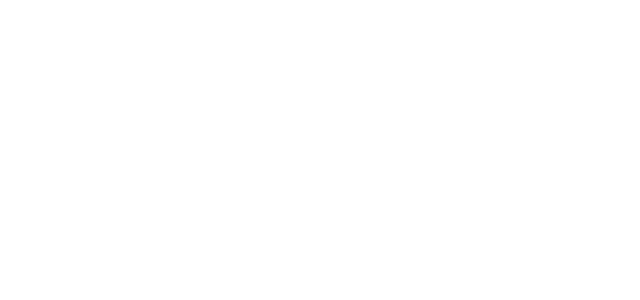
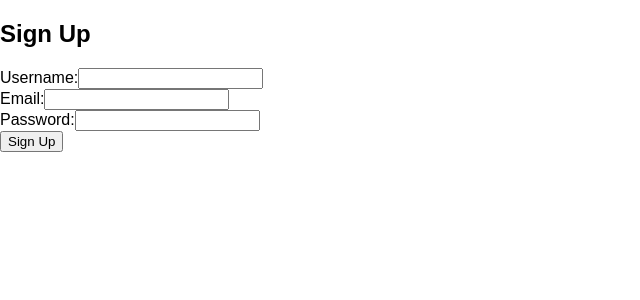
Before and after one commit to HanZ-Solo/-project-assignment-4-group-28, a React (Create React App) app: page /signup in a window 1280 px wide. Before the commit this address had no page. Shown: the top 300 px of the page, without its empty margins (0-640 px from the left). Built offline with nearby package versions, Linux system fonts and the light colour scheme.

Commit message:
add user login & signup features
Co-authored-by: Jason Huang <hhuan335@uwo.ca>

```diff
--- a/package.json
+++ b/package.json
@@ -7,8 +7,10 @@
     "@testing-library/react": "^13.4.0",
     "@testing-library/user-event": "^13.5.0",
     "axios": "^1.7.9",
+    "bcrypt": "^5.1.1",
     "cors": "^2.8.5",
     "express": "^4.21.1",
+    "jsonwebtoken": "^9.0.2",
     "mongoose": "^8.8.3",
     "react": "^18.3.1",
     "react-dom": "^18.3.1",
--- a/src/App.js
+++ b/src/App.js
@@ -4,6 +4,8 @@
 import ProductDetail from './pages/Detail';
 import ShoppingCart from './pages/Cart';
 import Pay from './pages/Pay';
+import SignUp from './pages/SignUp';
+
 
 const App = () => {
   return (
--- a/src/index.js
+++ b/src/index.js
@@ -6,6 +6,8 @@
 import Cart from './pages/Cart';
 import Detail from './pages/Detail';
 import Pay from './pages/Pay';
+import SignUp from './pages/SignUp';
+
 const App = () => {
   return (
     <Router>
@@ -15,6 +17,7 @@
         <Route path="/cart" element={<Cart />} />
         <Route path="/product/:id" element={<Detail />} />
         <Route path="/Pay" element={<Pay />} />
+        <Route path="/signup" element={<SignUp/>} />
         {/* <Route path="/product/:id" component={Detail} />
         <Route path="/aa" element={<div>默认页面或重定向逻辑</div>} /> */}
       </Routes>
--- a/src/pages/HomeList.js
+++ b/src/pages/HomeList.js
@@ -81,7 +81,8 @@
           <div className="menus">
             <ul>
               <li><Link to="/">Home</Link></li>
-              <li><Link to="/login">Sign in</Link></li>
+              <li><Link to="/login">Sign In</Link></li>
+              <li><Link to="/signup">Sign Up</Link></li>
               <li><Link to="/cart">Cart</Link></li>
             </ul>
           </div>
--- a/src/pages/Login.js
+++ b/src/pages/Login.js
@@ -1,31 +1,70 @@
 // src/Login.js
-import React from 'react';
+import React, { useState } from 'react';
+import axios from 'axios';
+import { useNavigate } from 'react-router-dom';
 import '../components/css/style.css';
 
 const Login = () => {
-  const handleSubmit = (event) => {
+  const [username, setUsername] = useState('');
+  const [password, setPassword] = useState('');
+  const [error, setError] = useState('');
+  const navigate = useNavigate();
+
+  const handleSubmit = async (event) => {
     event.preventDefault();
+    setError(''); // Clear previous errors
 
-    console.log('Form submitted');
+    try {
+      // Send a POST request to the login endpoint
+      const response = await axios.post('http://localhost:5000/api/users/login', { username, password });
+
+      if (response.data) {
+        // Save the user data or token in localStorage or context for later use
+        localStorage.setItem('user', JSON.stringify(response.data));
+
+        // Redirect to homepage
+        navigate('/');
+      }
+    } catch (error) {
+      // Handle errors (e.g., incorrect username/password)
+      if (error.response && error.response.status === 401) {
+        setError('Incorrect username or password.');
+      } else {
+        setError('An error occurred. Please try again.');
+      }
+    }
   };
 
   return (
-
     <div className="login-container">
       <form onSubmit={handleSubmit} className="login-form">
         <h2>Login</h2>
+        {error && <p className="error-message">{error}</p>}
         <div className="form-group">
           <label htmlFor="username">Username:</label>
-          <input type="text" id="username" name="username" required />
+          <input
+            type="text"
+            id="username"
+            name="username"
+            value={username}
+            onChange={(e) => setUsername(e.target.value)}
+            required
+          />
         </div>
         <div className="form-group">
           <label htmlFor="password">Password:</label>
-          <input type="password" id="password" name="password" required />
+          <input
+            type="password"
+            id="password"
+            name="password"
+            value={password}
+            onChange={(e) => setPassword(e.target.value)}
+            required
+          />
         </div>
         <button type="submit">Login</button>
       </form>
     </div>
-
   );
 };
 
--- /dev/null
+++ b/src/pages/SignUp.js
@@ -0,0 +1,94 @@
+import React, { useState } from 'react';
+import axios from 'axios';
+import { useNavigate } from 'react-router-dom';
+import '../components/css/style.css';
+
+const SignUp = () => {
+  const [formData, setFormData] = useState({ username: '', password: '', email: '' });
+  const [error, setError] = useState('');
+  const [success, setSuccess] = useState('');
+  const navigate = useNavigate();
+
+  const handleInputChange = (e) => {
+    const { name, value } = e.target;
+    setFormData({ ...formData, [name]: value });
+  };
+
+  const handleFormSubmit = async (e) => {
+    e.preventDefault();
+    setError('');
+    setSuccess('');
+
+    // Validate input fields
+    if (!formData.username || !formData.password || !formData.email) {
+      setError('All fields are required.');
+      return;
+    }
+
+    try {
+      // Check if username already exists
+      const checkResponse = await axios.get(`http://localhost:5000/api/users/exists/${formData.username}`);
+      if (checkResponse.data.exists) {
+        setError('Username already exists. Please choose a different one.');
+        return;
+      }
+
+      // Sign up the user
+      await axios.post('http://localhost:5000/api/users/signup', formData);
+      setSuccess('Signup successful! Redirecting to the home page...');
+
+      // Redirect to the home page after a short delay
+      setTimeout(() => {
+        navigate('/');
+      }, 2000);
+    } catch (err) {
+      setError('An error occurred during signup. Please try again.');
+    }
+  };
+
+  return (
+    <div className="signup-container">
+      <form onSubmit={handleFormSubmit} className="signup-form">
+        <h2>Sign Up</h2>
+        {error && <p className="error-message">{error}</p>}
+        {success && <p className="success-message">{success}</p>}
+        <div className="form-group">
+          <label htmlFor="username">Username:</label>
+          <input
+            type="text"
+            id="username"
+            name="username"
+            value={formData.username}
+            onChange={handleInputChange}
+            required
+          />
+        </div>
+        <div className="form-group">
+          <label htmlFor="email">Email:</label>
+          <input
+            type="email"
+            id="email"
+            name="email"
+            value={formData.email}
+            onChange={handleInputChange}
+            required
+          />
+        </div>
+        <div className="form-group">
+          <label htmlFor="password">Password:</label>
+          <input
+            type="password"
+            id="password"
+            name="password"
+            value={formData.password}
+            onChange={handleInputChange}
+            required
+          />
+        </div>
+        <button type="submit">Sign Up</button>
+      </form>
+    </div>
+  );
+};
+
+export default SignUp;
```
Also changed, not shown: 2 other files (tests, documents, lock files or other folders).
